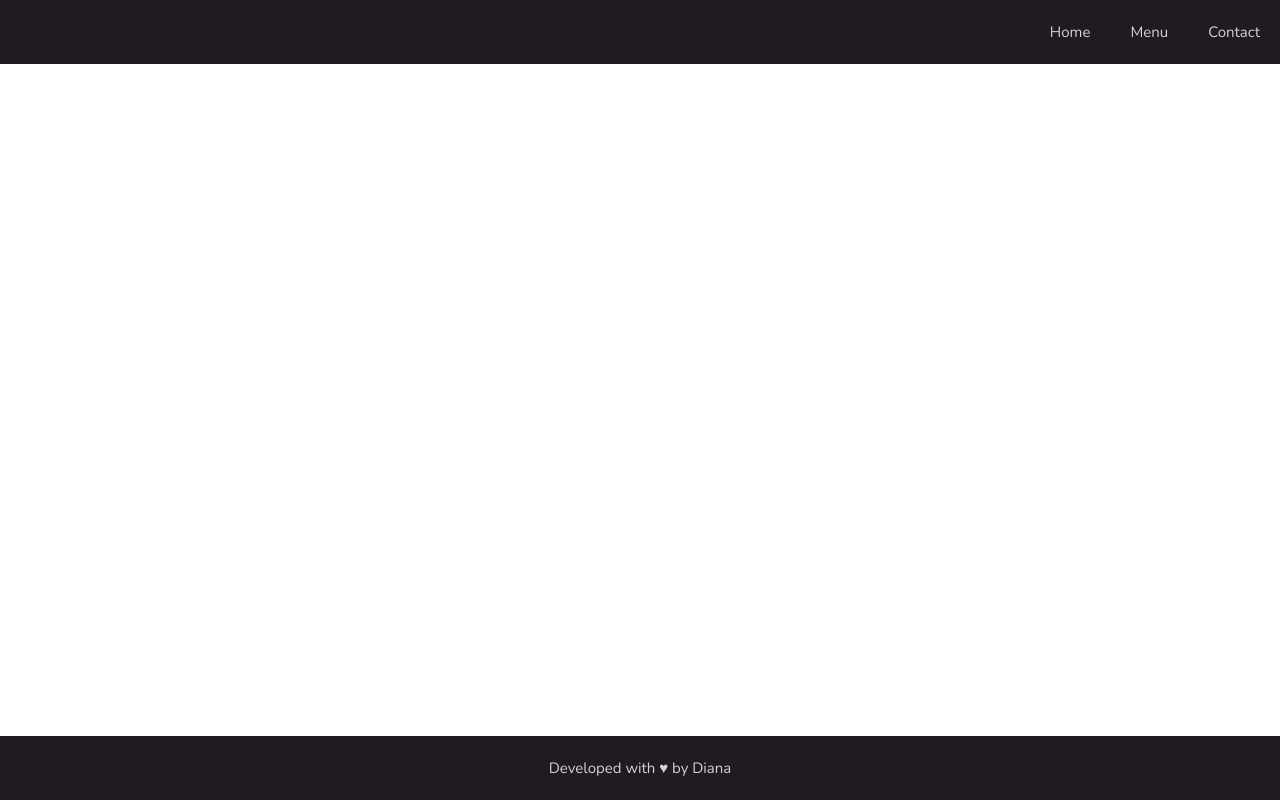
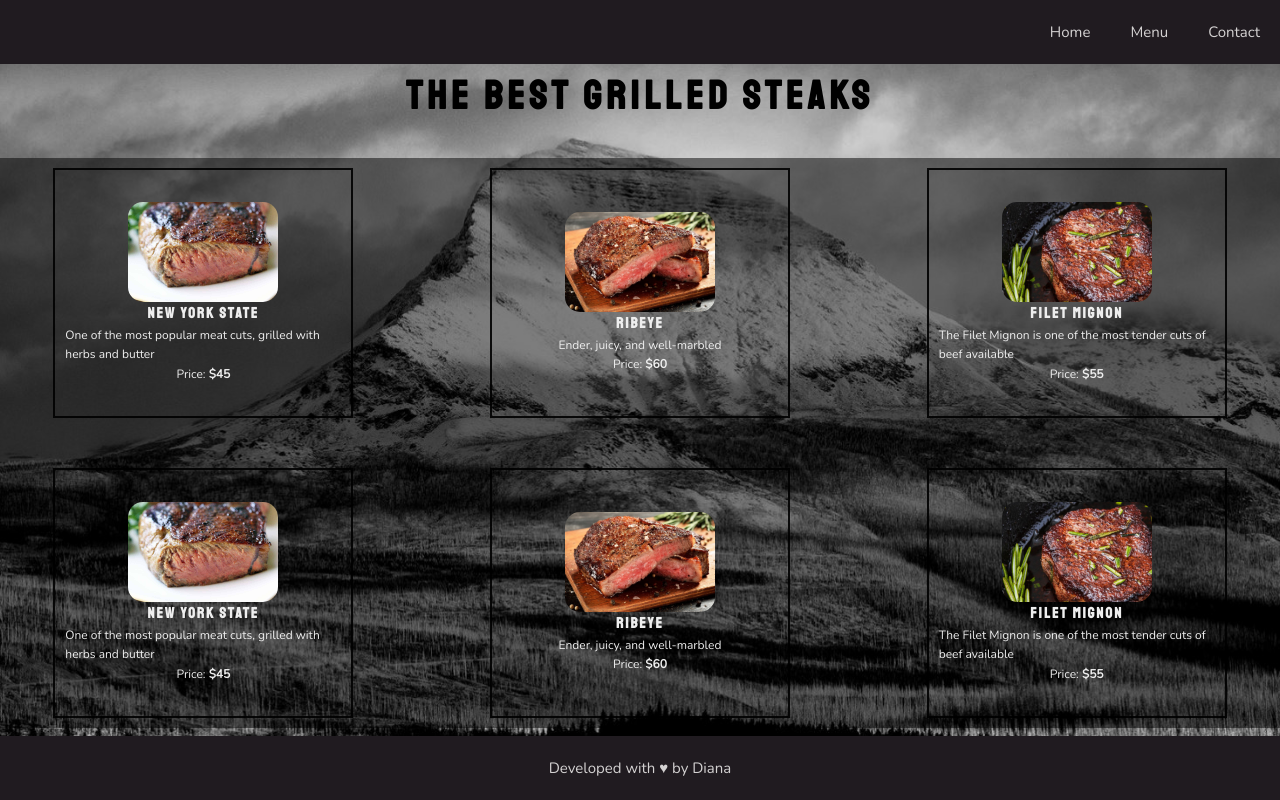
Before and after one commit to Diana2x/ValleyGrill, a plain HTML site: page index.html in a window 1280 px wide. Both pictures are taken after a click on the button "Menu". Drawn offline with nearby package versions, Linux system fonts and the light colour scheme; files whose address does not match are found by name.

Commit message:
added menu page

```diff
--- a/style.css
+++ b/style.css
@@ -26,7 +26,7 @@ html {
 
 }
 #content {
-  background-image: url("/src/assets/images/ValleyBackground3.png");
+  background-image: url("images/ValleyBackground3.png");
   width: 100%;
   height: 100vh;
   background-position: center;
@@ -99,3 +99,59 @@ html {
   left:0;
   right:0;
 }
+
+.menu {
+  display: flex;
+  flex-direction: column;
+  align-items: center;
+  justify-content: space-between;
+}
+
+.menu h1 {
+  font-size: 4rem;
+  letter-spacing: .5rem;
+  font-family: var(--font-Heading);
+}
+
+.menu-container {
+  background-color: rgba(0, 0, 0, 0.5);
+  color: var(--font-color);
+  margin: 30px;
+  display: grid;
+  grid-template-columns: repeat(3, 1fr);
+  grid-auto-rows: 1fr;
+  grid-column-gap: 30px;
+  grid-row-gap: 30px;
+  width: 100%;
+  place-items: center;
+}
+
+.menu-item {
+  border: 2px solid var(--background-dark);
+  flex-grow: 1;
+  display: flex;
+  flex-direction: column;
+  align-items: center;
+  justify-content: center;
+  width: 300px;
+  height: 250px;
+  padding: 10px;
+  margin: 10px;
+}
+
+.menu-item h2 {
+  font-family: var(--font-Heading);
+  letter-spacing: .2rem;
+  font-size: 1.5rem;
+}
+
+.menu-item p {
+  font-size: 1.2rem;
+}
+
+.menu-item img {
+  width: 150px;
+  height: 100px;
+  border-radius: 15px;
+  object-fit: cover;
+}
```
Also changed, not shown: main.js (+1 -1 lines), images/ValleyBackground1.png (added), images/ValleyBackground2.png (added), images/ValleyBackground3.png (added), images/filetmignon.png (added), images/grill.png (added), images/newyorkstate.png (added), images/ribeye.png (added).
